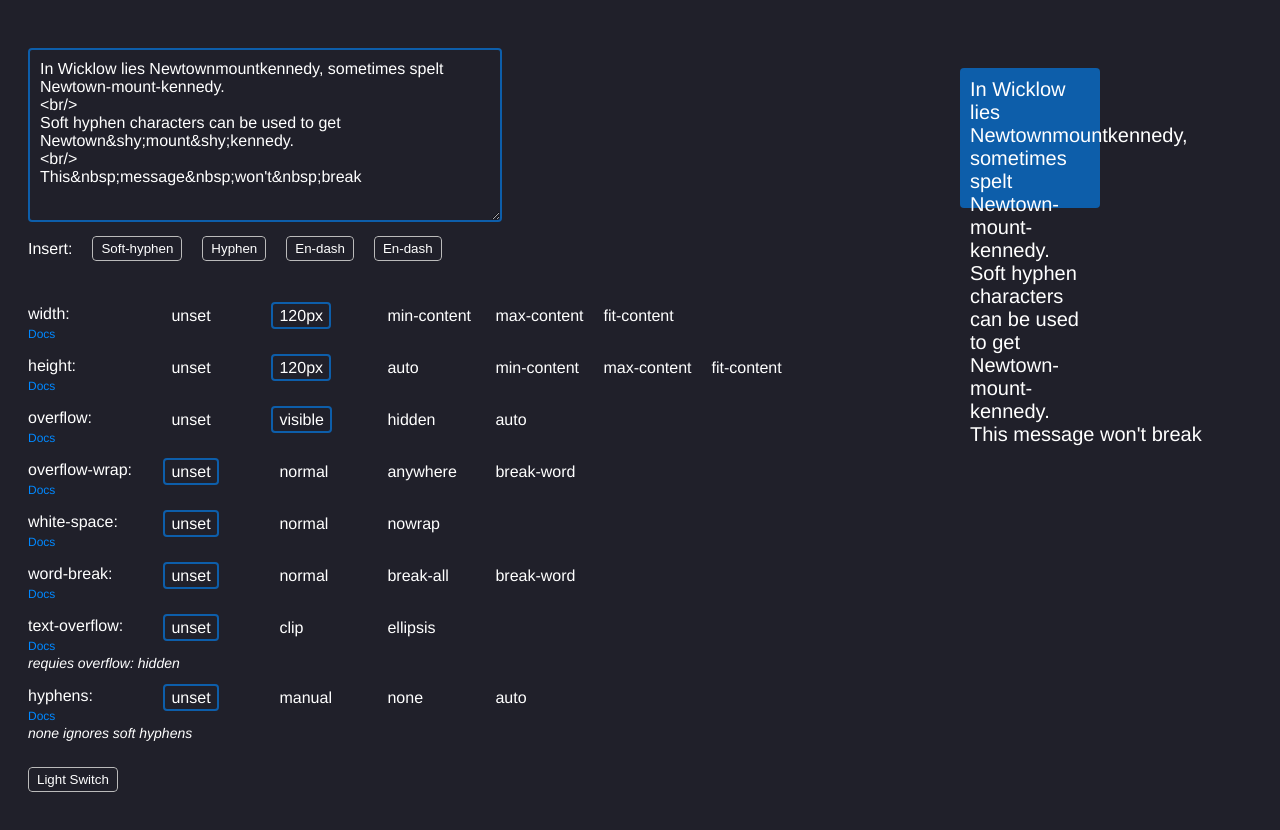
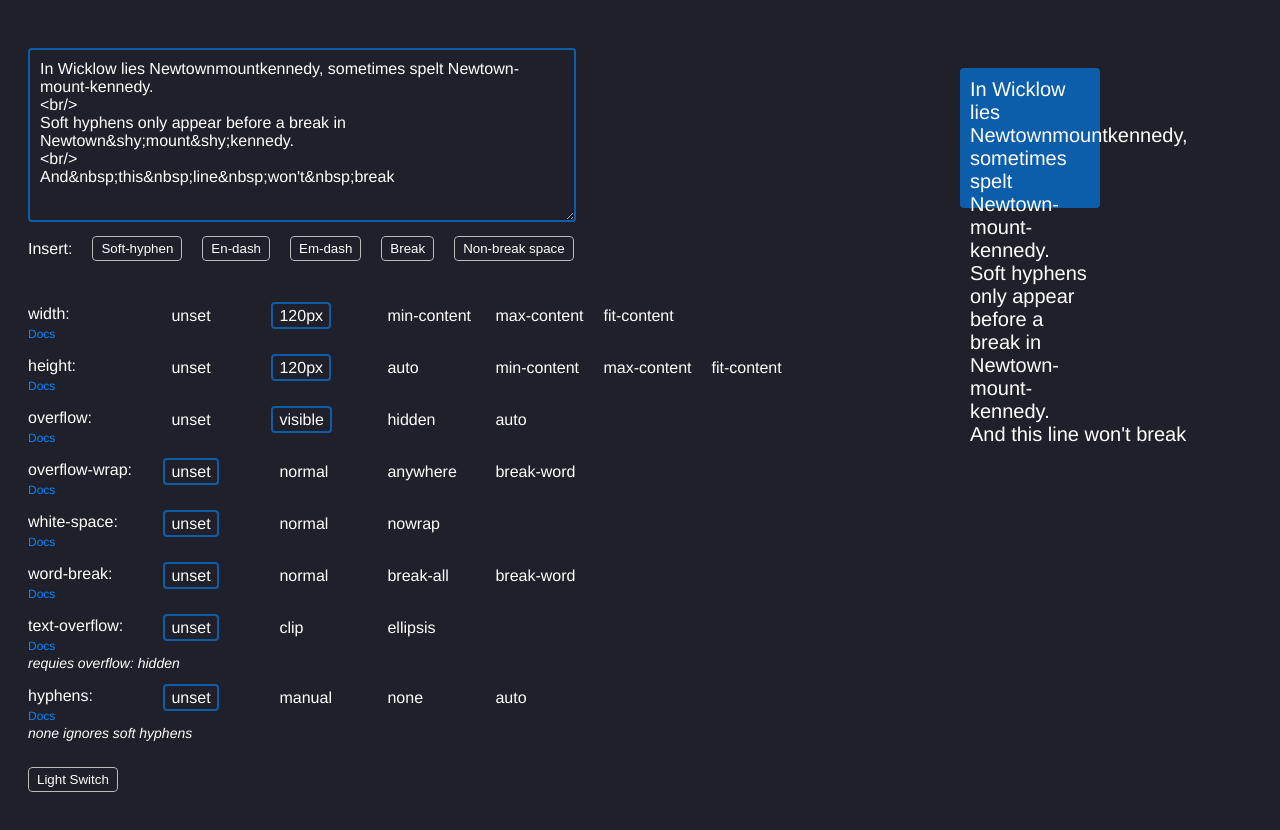
Before and after one commit to NiallAins/text-wrap-sandbox, a plain HTML site: page index.html in a window 1280 px wide. Drawn offline with Linux system fonts and the light colour scheme.

Commit message:
fix: formatting, default text

```diff
--- a/index.html
+++ b/index.html
@@ -27,9 +27,10 @@
                     Insert:
                 </span>
                 <button onclick="text.value += '&amp;shy;'">Soft-hyphen</button>
-                <button onclick="text.value += '-'">Hyphen</button>
                 <button onclick="text.value += '&amp;ndash;'">En-dash</button>
-                <button onclick="text.value += '&amp;mdash;'">En-dash</button>
+                <button onclick="text.value += '&amp;mdash;'">Em-dash</button>
+                <button onclick="text.value += '&lt;br\/&gt;'">Break</button>
+                <button onclick="text.value += '&amp;nbsp;'">Non-break space</button>
             </div>
         </div>
         <div class="grid__para">
--- a/script.js
+++ b/script.js
@@ -59,9 +59,9 @@ if (opts) {
 
 text.value = `In Wicklow lies Newtownmountkennedy, sometimes spelt Newtown-mount-kennedy.
 <br/>
-Soft hyphen characters can be used to get Newtown&shy;mount&shy;kennedy.
+Soft hyphens only appear before a break in Newtown&shy;mount&shy;kennedy.
 <br/>
-This&nbsp;message&nbsp;won't&nbsp;break`;
+And&nbsp;this&nbsp;line&nbsp;won't&nbsp;break`;
 text.onkeyup = () => para.innerHTML = text.value;
 text.onkeyup();
 
--- a/style.css
+++ b/style.css
@@ -36,6 +36,7 @@ body {
 
 .inserts {
     display: flex;
+    flex-wrap: wrap;
     gap: 20px;
     align-items: center;
     margin-top: 14px;
@@ -55,6 +56,7 @@ button {
     background: transparent;
     cursor: pointer;
     align-self: start;
+    white-space: nowrap;
 }
 
 .switch {
@@ -109,7 +111,7 @@ a {
 
 #text {
     display: block;
-    width: 450px;
+    width: 524px;
     height: 150px;
     border: 2px solid #08f9;
     border-radius: 4px;
```
